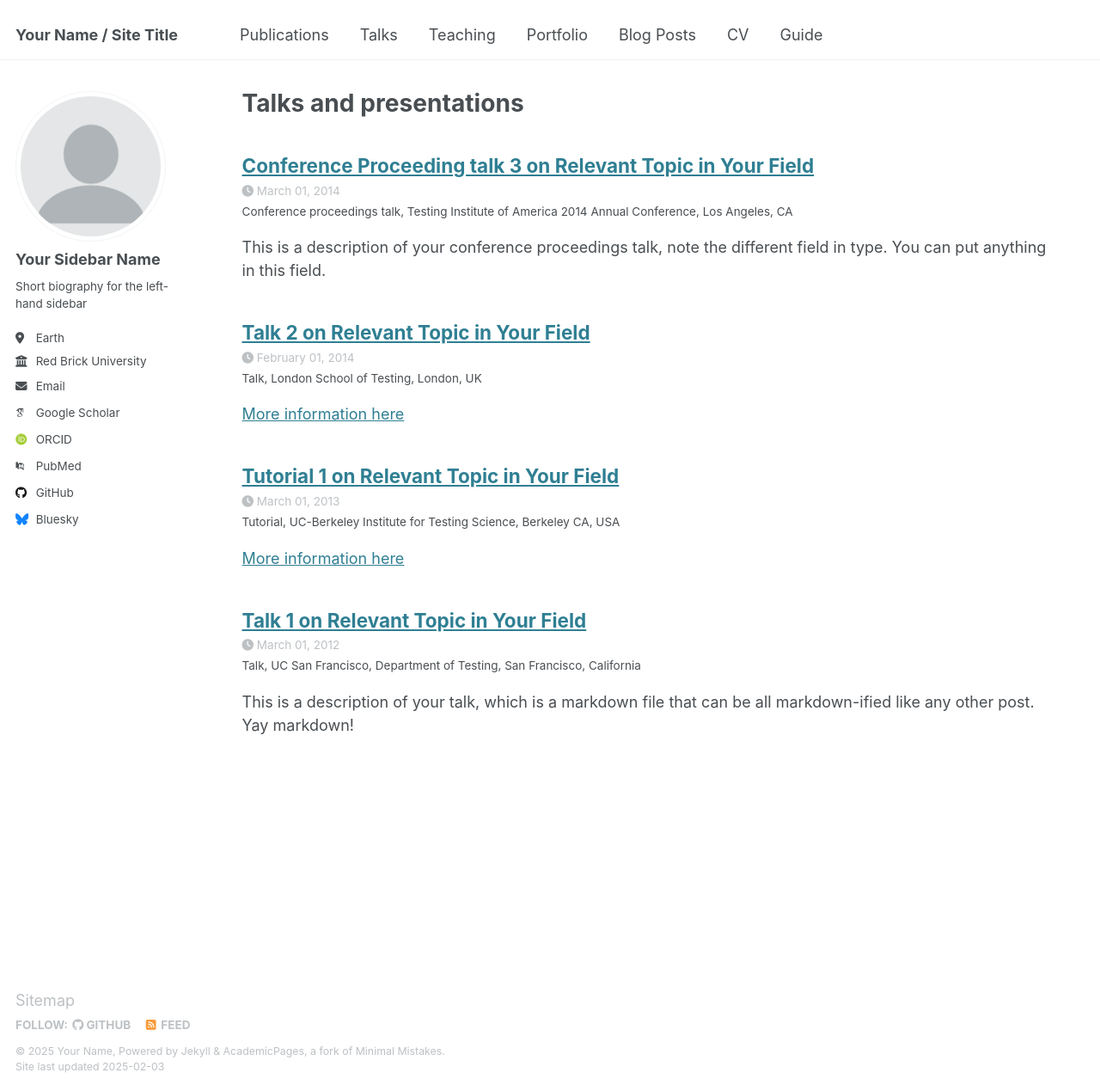
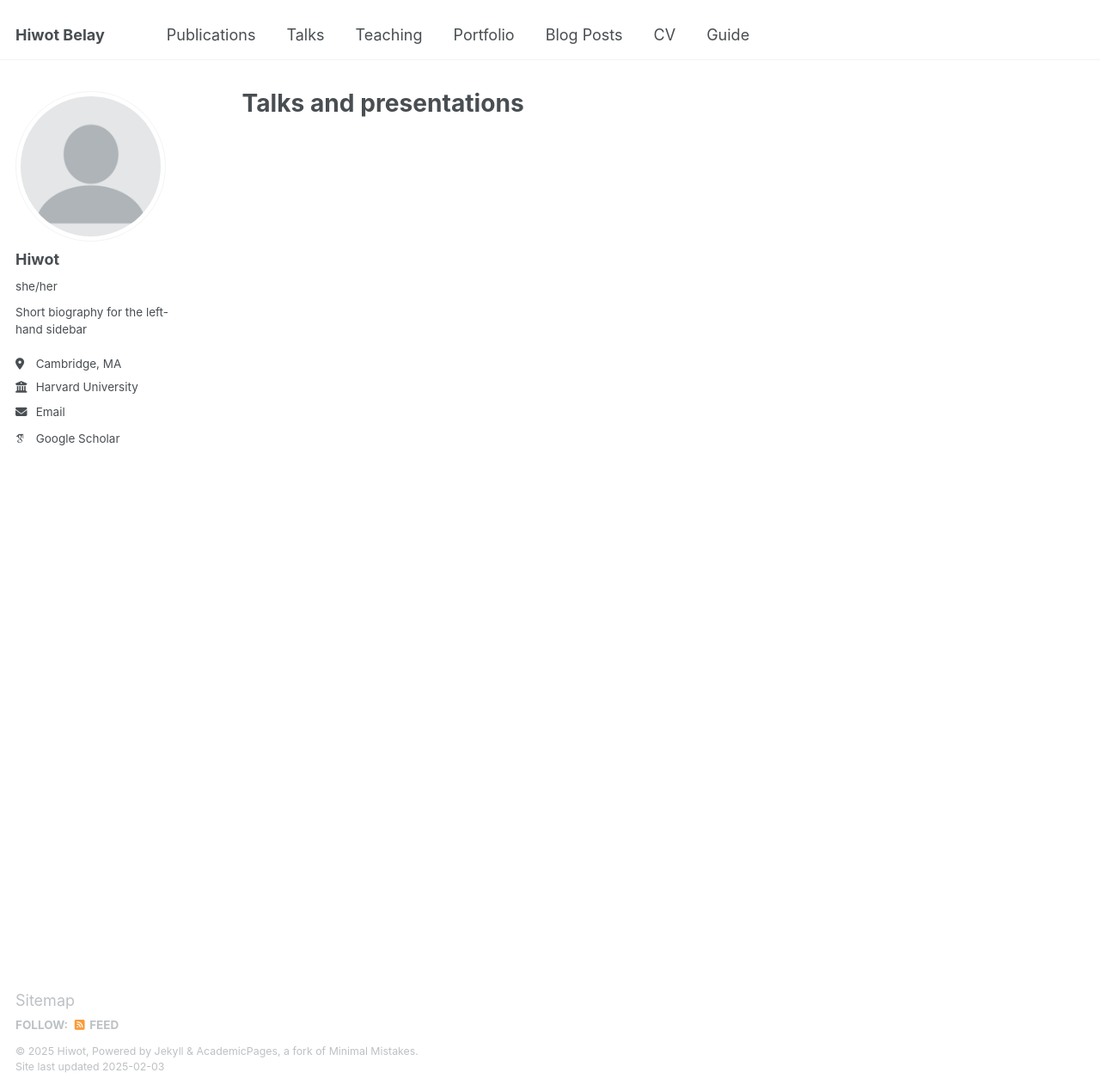
Before and after one commit to Hiwot985/Hiwot_personal_website, a Jekyll site: the page built from _pages/talks.html, in a window 1280 px wide and 1269 px high. Shown: the whole window at 86% size. Built offline with Jekyll 4.4.1, drawn with Linux system fonts in a browser that asks for light colours; some web fonts are replaced; part of the change alters nothing that is shown.

Commit message:
inital commit

```diff
--- a/_config.yml
+++ b/_config.yml
@@ -7,150 +7,146 @@
 # server process.
 
 # Basic Site Settings
-locale                   : "en-US"
-site_theme               : "default"
-title                    : "Your Name / Site Title"
-title_separator          : "-"
-name                     : &name "Your Name"
-description              : &description "personal description"
-url                      : https://academicpages.github.io # the base hostname & protocol for your site e.g. "https://[your GitHub username].github.io"
-baseurl                  : "" # the subpath of your site, e.g. "/blog"
-repository               : "academicpages/academicpages.github.io"
+locale: "en-US"
+site_theme: "default"
+title: "Hiwot Belay"
+title_separator: "-"
+name: &name "Hiwot"
+description: &description "personal description"
+url: https://academicpages.github.io # the base hostname & protocol for your site e.g. "https://[your GitHub username].github.io"
+baseurl: "" # the subpath of your site, e.g. "/blog"
+repository: "academicpages/academicpages.github.io"
 
 # Site Author - The following control what appear as part of the author content on the side bar.
 #               If a field is blank the icon and link will not appear, otherwise it will be shown.
 #               Additional customization can be done by editing /_includes/author-profile.html
 author:
   # Biographic information
-  avatar           : "profile.png"
-  name             : "Your Sidebar Name"
-  pronouns         : # example: "she/her"
-  bio              : "Short biography for the left-hand sidebar"
-  location         : "Earth"
-  employer         : "Red Brick University"
-  uri              : # URL
-  email            : "none@example.org"
+  avatar: "profile.png"
+  name: "Hiwot"
+  pronouns: "she/her"
+  bio: "Short biography for the left-hand sidebar"
+  location: "Cambridge, MA"
+  employer: "Harvard University"
+  uri: # URL
+  email: "Hiwotbelaytadesse@g.harvard.edu"
 
   # Academic websites
-  arxiv            : # URL - Update with the correct link to your profile
-  googlescholar    : "https://scholar.google.com/citations?user=PS_CX0AAAAAJ"
-  impactstory      : # URL
-  orcid            : "http://orcid.org/yourorcidurl"
-  semantic         : # URL
-  pubmed           : "https://www.ncbi.nlm.nih.gov/pubmed/?term=john+snow"
-  researchgate     : # URL
-  scopus           : # URL
+  arxiv: # URL - Update with the correct link to your profile
+  googlescholar: "https://scholar.google.com/citations?user=pOi5CzIAAAAJ&hl=en"
+  # impactstory: # URL
+  # orcid: "http://orcid.org/yourorcidurl"
+  # semantic: # URL
+  # pubmed: "https://www.ncbi.nlm.nih.gov/pubmed/?term=john+snow"
+  # researchgate: # URL
+  # scopus: # URL
 
   # Repositories and software development
-  bitbucket        : # Username - Update with your username on the site
-  codepen          : # Username
-  dribbble         : # Username
-  github           : "academicpages"
-  kaggle           : # Username
-  stackoverflow    : # User number or user number and name (i.e., use "1" or "1/jeff-atwood")
+  # bitbucket: # Username - Update with your username on the site
+  # codepen: # Username
+  # dribbble: # Username
+  # github: "academicpages"
+  # kaggle: # Username
+  # stackoverflow: # User number or user number and name (i.e., use "1" or "1/jeff-atwood")
 
-  # Social media
-  bluesky          : "bsky.app" # Replace this with you Bluesky username
-  facebook         : # Username
-  flickr           : # Username
-  foursquare       : # Username
-  goodreads        : # Username
-  google_plus      : # Username
-  keybase          : # Username
-  instagram        : # Username
-  lastfm           : # Username
-  linkedin         : # Username
-  mastodon         : # URL
-  medium           : # URL
-  pinterest        : # Username
-  soundcloud       : # Username
-  steam            : # Username
-  telegram         : # URL
-  tumblr           : # Username
-  twitter          : # Username for X / Twitter
-  vine             : # Username
-  weibo            : # Username
-  wikipedia        : # Username
-  xing             : # Username
-  youtube          : # Username
-  zhihu            : # Username
+  # # Social media
+  # bluesky: "bsky.app" # Replace this with you Bluesky username
+  # facebook: # Username
+  # flickr: # Username
+  # foursquare: # Username
+  # goodreads: # Username
+  # google_plus: # Username
+  # keybase: # Username
+  # instagram: # Username
+  # lastfm: # Username
+  # linkedin: # Username
+  # mastodon: # URL
+  # medium: # URL
+  # pinterest: # Username
+  # soundcloud: # Username
+  # steam: # Username
+  # telegram: # URL
+  # tumblr: # Username
+  # twitter: # Username for X / Twitter
+  # vine: # Username
+  # weibo: # Username
+  # wikipedia: # Username
+  # xing: # Username
+  # youtube: # Username
+  # zhihu: # Username
 
 # Publication Category - The following the list of publication categories and their headings
 publication_category:
-  books:
-    title: 'Books'
-  manuscripts:
-    title: 'Journal Articles'
-  conferences:
-    title: 'Conference Papers'
+  # books:
+  #   title: "Books"
+  # manuscripts:
+  #   title: "Journal Articles"
+  # conferences:
+  title: "Paper 1: A paper on cool stuff"
 
 # Site Settings
-teaser                   :  # filename of teaser fallback teaser image placed in /images/, .e.g. "500x300.png"
-breadcrumbs              : false # true, false (default)
-words_per_minute         : 160
-future                   : true
-read_more                : "disabled" # if enabled, adds "Read more" links to excerpts
-talkmap_link             : false      #change to true to add link to talkmap on talks page
+teaser: # filename of teaser fallback teaser image placed in /images/, .e.g. "500x300.png"
+breadcrumbs: false # true, false (default)
+words_per_minute: 160
+future: true
+read_more: "disabled" # if enabled, adds "Read more" links to excerpts
+talkmap_link: false #change to true to add link to talkmap on talks page
 comments:
-  provider               : # false (default), "disqus", "discourse", "facebook", "google-plus", "staticman", "custom"
+  provider: # false (default), "disqus", "discourse", "facebook", "google-plus", "staticman", "custom"
   disqus:
-    shortname            :
+    shortname:
   discourse:
-    server               : # https://meta.discourse.org/t/embedding-discourse-comments-via-javascript/31963 , e.g.: meta.discourse.org
+    server: # https://meta.discourse.org/t/embedding-discourse-comments-via-javascript/31963 , e.g.: meta.discourse.org
   facebook:
-    appid                :
-    num_posts            : # 5 (default)
-    colorscheme          : # "light" (default), "dark"
+    appid:
+    num_posts: # 5 (default)
+    colorscheme: # "light" (default), "dark"
 staticman:
-  allowedFields          : ['name', 'email', 'url', 'message']
-  branch                 : "gh-pages" # "master", "gh-pages"
-  commitMessage          : "New comment."
-  filename               : comment-{@timestamp}
-  format                 : "yml"
-  moderation             : true
-  path                   : "_data/comments/{options.slug}"
-  requiredFields         : ['name', 'email', 'message']
+  allowedFields: ["name", "email", "url", "message"]
+  branch: "gh-pages" # "master", "gh-pages"
+  commitMessage: "New comment."
+  filename: comment-{@timestamp}
+  format: "yml"
+  moderation: true
+  path: "_data/comments/{options.slug}"
+  requiredFields: ["name", "email", "message"]
   transforms:
-    email                : "md5"
+    email: "md5"
   generatedFields:
     date:
-      type               : "date"
+      type: "date"
       options:
-        format           : "iso8601" # "iso8601" (default), "timestamp-seconds", "timestamp-milliseconds"
+        format: "iso8601" # "iso8601" (default), "timestamp-seconds", "timestamp-milliseconds"
 atom_feed:
-  hide                   : false     # change to true to hide the RSS feed in the footer
-  path                   : # blank (default) uses feed.xml
-
+  hide: false # change to true to hide the RSS feed in the footer
+  path: # blank (default) uses feed.xml
 
 # SEO Related
-google_site_verification :
-bing_site_verification   :
-alexa_site_verification  :
-yandex_site_verification :
-
+google_site_verification:
+bing_site_verification:
+alexa_site_verification:
+yandex_site_verification:
 
 # Social Sharing
 twitter:
-  username               : &twitter
+  username: &twitter
 facebook:
-  username               :
-  app_id                 :
-  publisher              :
-og_image                 :  # Open Graph/Twitter default site image
+  username:
+  app_id:
+  publisher:
+og_image: # Open Graph/Twitter default site image
 # For specifying social profiles
 # - https://developers.google.com/structured-data/customize/social-profiles
 social:
-  type                   : # Person or Organization (defaults to Person)
-  name                   : # If the user or organization name differs from the site's name
+  type: # Person or Organization (defaults to Person)
+  name: # If the user or organization name differs from the site's name
   links: # An array of links to social media profiles
-
 
 # Analytics
 analytics:
-  provider               :  "false" # false (default), "google", "google-universal", "google-analytics-4", "custom"
+  provider: "false" # false (default), "google", "google-universal", "google-analytics-4", "custom"
   google:
-    tracking_id          :
-
+    tracking_id:
 
 # Reading Files
 include:
@@ -190,14 +186,12 @@ keep_files:
 encoding: "utf-8"
 markdown_ext: "markdown,mkdown,mkdn,mkd,md"
 
-
 # Conversion
 markdown: kramdown
 highlighter: rouge
 lsi: false
 excerpt_separator: "\n\n"
 incremental: false
-
 
 # Markdown Processing
 kramdown:
@@ -210,22 +204,20 @@ kramdown:
   smart_quotes: lsquo,rsquo,ldquo,rdquo
   enable_coderay: false
 
-
 # These settings control the types of collections used by the template
-collections:
-  teaching:
-    output: true
-    permalink: /:collection/:path/
-  publications:
-    output: true
-    permalink: /:collection/:path/
-  portfolio:
-    output: true
-    permalink: /:collection/:path/
-  talks:
-    output: true
-    permalink: /:collection/:path/
-
+# collections:
+#   teaching:
+#     output: true
+#     permalink: /:collection/:path/
+#   publications:
+#     output: true
+#     permalink: /:collection/:path/
+# portfolio:
+#   output: true
+#   permalink: /:collection/:path/
+# talks:
+#   output: true
+#   permalink: /:collection/:path/
 
 # These settings control how pages and collections are included in the site
 defaults:
@@ -283,19 +275,16 @@ defaults:
       author_profile: true
       share: true
 
-
 # Sass/SCSS
 sass:
   sass_dir: _sass
   style: compressed # http://sass-lang.com/documentation/file.SASS_REFERENCE.html#output_style
-
 
 # Outputting
 permalink: /:categories/:title/
 # paginate: 5 # amount of posts to show
 # paginate_path: /page:num/
 timezone: Etc/UTC # http://en.wikipedia.org/wiki/List_of_tz_database_time_zones
-
 
 # Plugins
 plugins:
@@ -314,7 +303,6 @@ whitelist:
   - jekyll-sitemap
   - jekyll-redirect-from
   - jemoji
-
 
 # Archives
 #  Type
@@ -344,7 +332,6 @@ tag_archive:
 #     category: /categories/:name/
 #     tag: /tags/:name/
 
-
 # HTML Compression
 # - http://jch.penibelst.de/
 compress_html:
```
